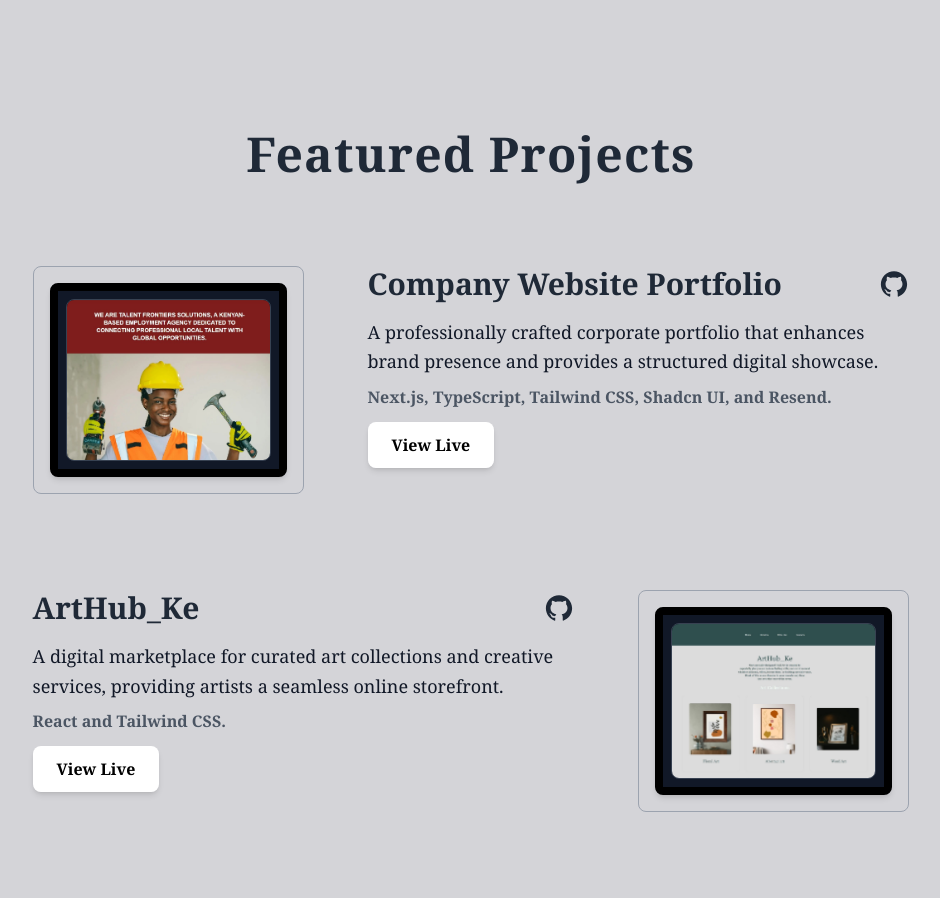
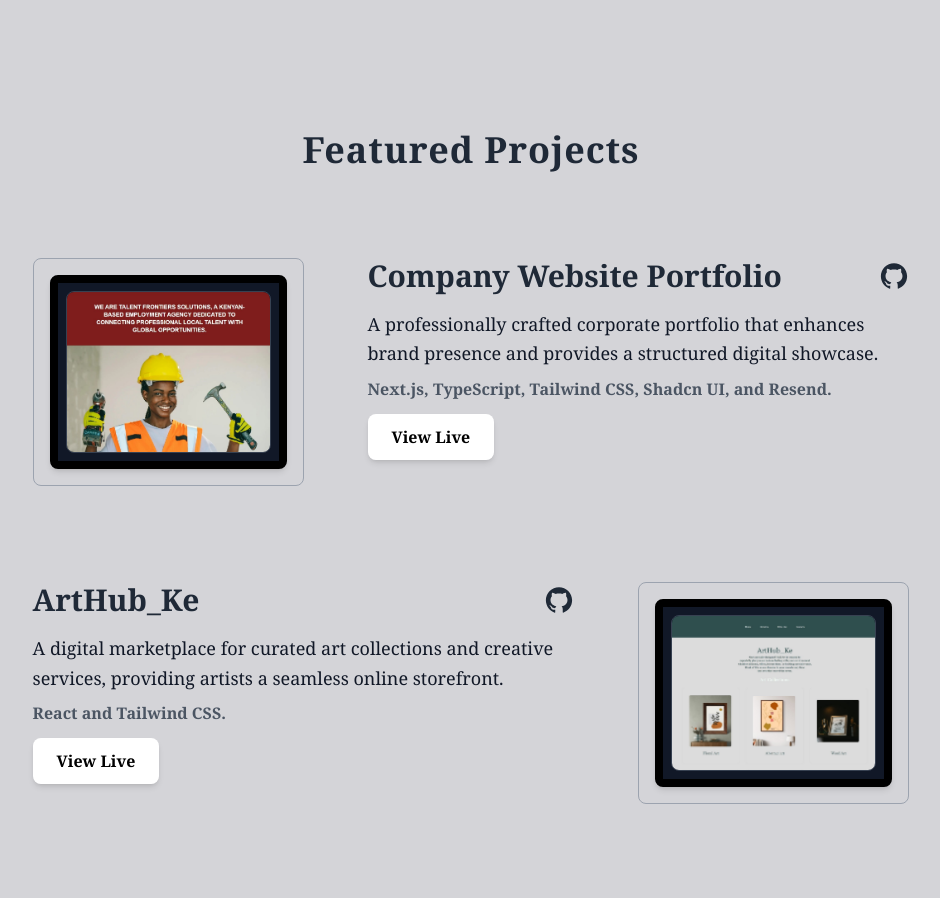
Before and after one commit to Genevive-Mbesi/Portfolio, a React (Create React App) app in the folder portfolio/: page / in a window 1280 px wide. Shown: the part 1640-2538 px from the top of the page, without its empty margins (169-1109 px from the left). Built offline with nearby package versions, Linux system fonts and the light colour scheme.

Commit message:
proficiency

```diff
--- a/portfolio/src/components/home.jsx
+++ b/portfolio/src/components/home.jsx
@@ -79,7 +79,7 @@ export default function Home() {
       <Proficiency/>
         <div className="card-body">
         <div className="w-full flex flex-col items-center py-12 bg-zinc-300">
-  <h1 className="text-5xl font-semibold font-serif tracking-wide">
+  <h1 className="text-4xl font-semibold font-serif tracking-wide">
     Featured Projects
   </h1>
   <div className="mt-6 w-11/12 md:w-4/5">
```
